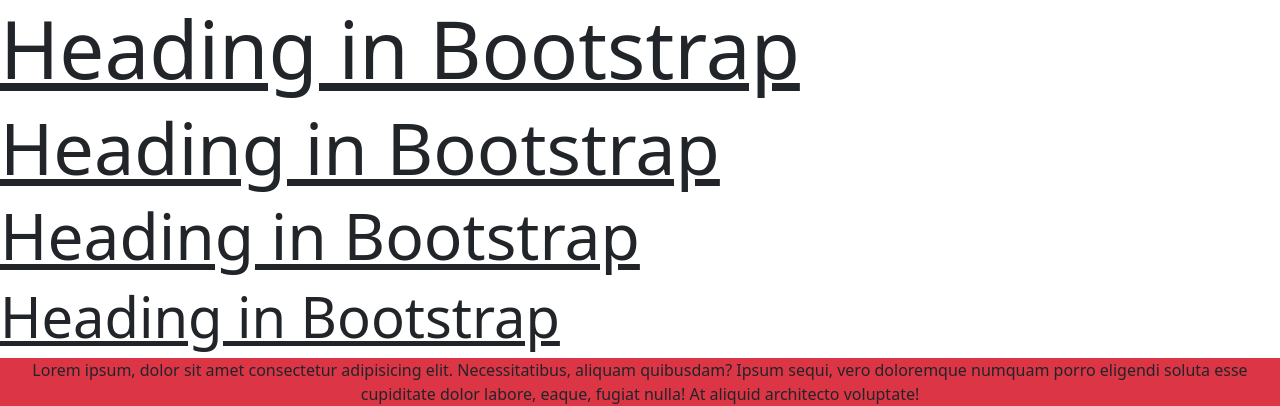
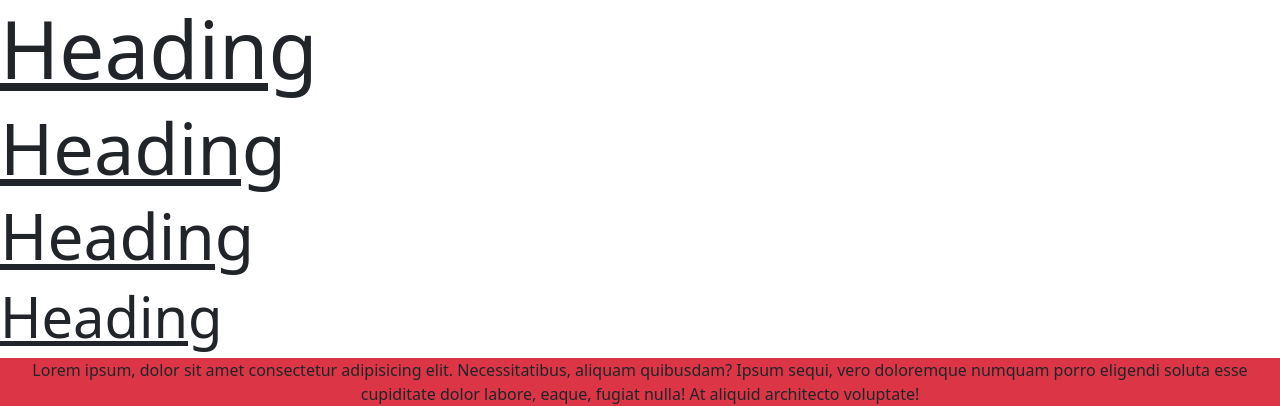
Before and after one commit to saanvismali/Boostrap, a plain HTML site: page typography.html in a window 1280 px wide. Shown: the top 406 px of the page. Drawn offline with nearby package versions, Linux system fonts and the light colour scheme.

Commit message:
Add typography

```diff
--- a/typography.html
+++ b/typography.html
@@ -9,10 +9,10 @@
 
 </head>
 <body>
-    <h1 class="display-1"><u>Heading in Bootstrap</u></h1>
-    <h1 class="display-2"><u>Heading in Bootstrap</u></h1>
-    <h1 class="display-3"><u>Heading in Bootstrap</u></h1>
-    <h1 class="display-4"><u>Heading in Bootstrap</u></h1>
+    <h1 class="display-1"><u>Heading</u></h1>
+    <h1 class="display-2"><u>Heading</u></h1>
+    <h1 class="display-3"><u>Heading</u></h1>
+    <h1 class="display-4"><u>Heading</u></h1>
     <p class="bg-danger text-center">Lorem ipsum, dolor sit amet consectetur adipisicing elit. Necessitatibus, aliquam quibusdam? Ipsum sequi, vero doloremque numquam porro eligendi soluta esse cupiditate dolor labore, eaque, fugiat nulla! At aliquid architecto voluptate!</p>
     <u><h1> Code Tag in bootstrap </h1>
     <h2> HTML Basic Structure </h2></u>
```
